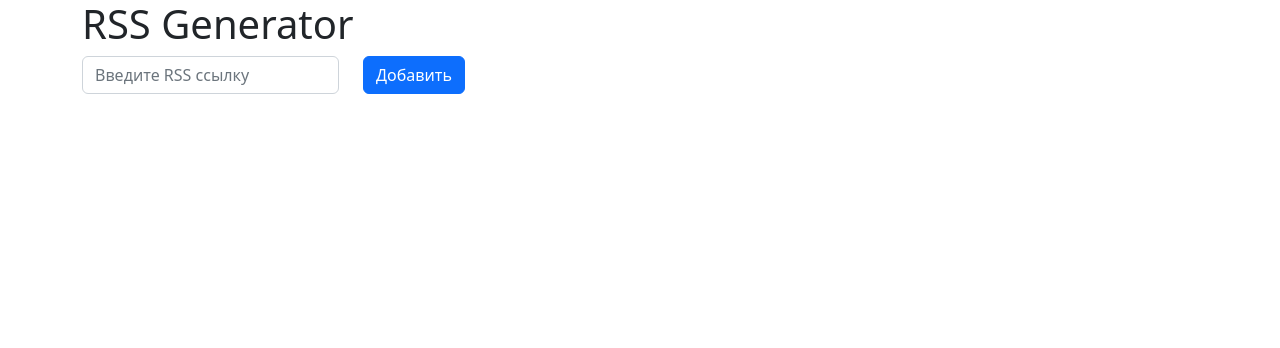
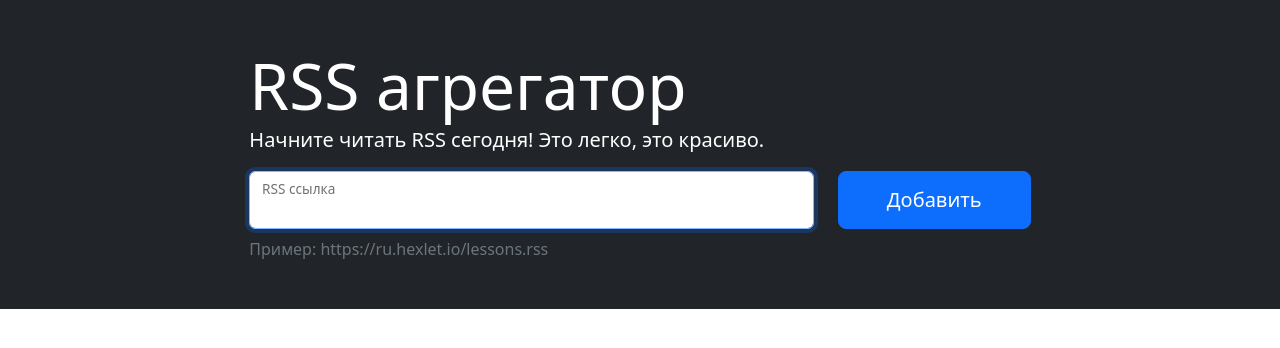
Before and after one commit to onlydisco/frontend-project-11, a website built with webpack: page index.html in a window 1280 px wide. Built offline with nearby package versions, Linux system fonts and the light colour scheme.

Commit message:
feat: add form section with styles to undex.html

```diff
--- a/index.html
+++ b/index.html
@@ -4,22 +4,37 @@
 <head>
   <meta charset="utf-8" />
   <meta name="viewport" content="width=device-width, initial-scale=1">
-  <title>RSS Generator</title>
+  <title>RSS Aggregator</title>
 </head>
 
-<body>
-  <div class="container">
-    <h1>RSS Generator</h1>
-    <form class="row">
-      <div class="col-auto">
-        <label class="visually-hidden" for="input">RSS ссылка</label>
-        <input class="form-control mb-3" id="input" type="text" placeholder="Введите RSS ссылку">
+<body class="d-flex flex-column min-vh-100">
+  <main class="flex-grow-1">
+    <section class="container-fluid bg-dark p-5">
+      <div class="row">
+        <div class="col-md-10 col-lg-8 mx-auto text-white">
+          <h1 class="display-3 mb-0">RSS агрегатор</h1>
+          <p class="lead">Начните читать RSS сегодня! Это легко, это красиво.</p>
+          <form class="rss-form text-body">
+            <div class="row">
+              <div class="col">
+                <div class="form-floating">
+                  <input class="form-control w-100" id="url-input" name="url" aria-label="url" type="url"
+                    placeholder="ссылка RSS" autocomplete="off" autofocus required>
+                  <label for="url-input">RSS ссылка</label>
+                </div>
+              </div>
+              <div class="col-auto">
+                <button class="h-100 btn btn-lg btn-primary px-sm-5" type="submit" aria-label="add">Добавить</button>
+              </div>
+            </div>
+          </form>
+          <p class="mt-2 mb-0 text-muted">Пример: https://ru.hexlet.io/lessons.rss</p>
+          <p class="feedback m-0 position-absolute small text-danger"></p>
+        </div>
       </div>
-      <div class="col-auto">
-        <button class="btn btn-primary mb-3" type="submit">Добавить</button>
-      </div>
-    </form>
-  </div>
+    </section>
+  </main>
+
 
 </body>
 
```
Also changed, not shown: .prettierrc.json.
